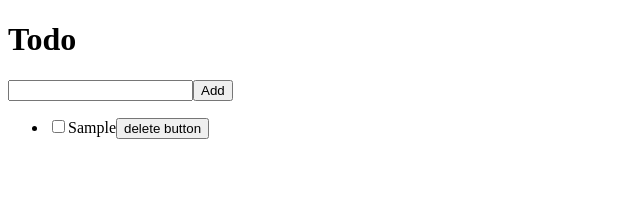
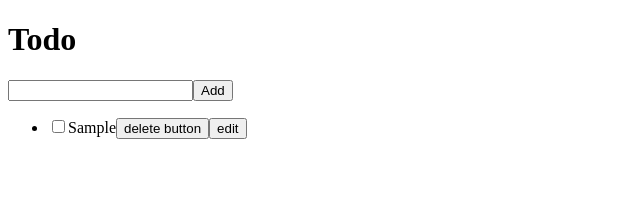
Before and after one commit to aromalkallingal/vitejs-vite-i4egtrxw, a React (Vite) app: page / in a window 1280 px wide. Both pictures are taken after typing "Sample" into the empty fields and a click on the button "Add". Shown: the top 207 px of the page, without its empty margins (0-640 px from the left). Built offline with nearby package versions, Linux system fonts and the light colour scheme.

Commit message:
edit button

```diff
--- a/src/Todo.jsx
+++ b/src/Todo.jsx
@@ -13,6 +13,12 @@ const Todo = () => {
       const newArtists = artists.filter((artist) => artist !== deletedArtist)
       setArtists(newArtists)
     };
+
+    const editTask = (Editedartist) => {
+        console.log("edited", Editedartist.name);
+
+
+    }
 
     const addTask = (event) => {
         setText(event.target.value);
@@ -40,8 +46,11 @@ const Todo = () => {
 
         <ul>
         {artists.map((artist, index) => (
-          <li key={index}><input type="checkbox" />{artist.name}<button onClick={() => deleteName(artist)}>
-            delete button</button></li>
+          <li key={index}>
+            <input type="checkbox" />
+            {artist.name}
+            <button onClick={() => deleteName(artist)}>delete button</button>
+            <button onClick={() => editTask(artist)}>edit</button></li>
         ))}
       </ul>
 
```
